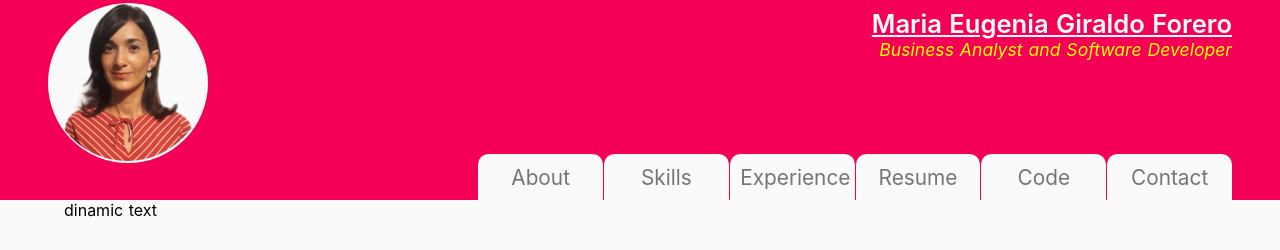
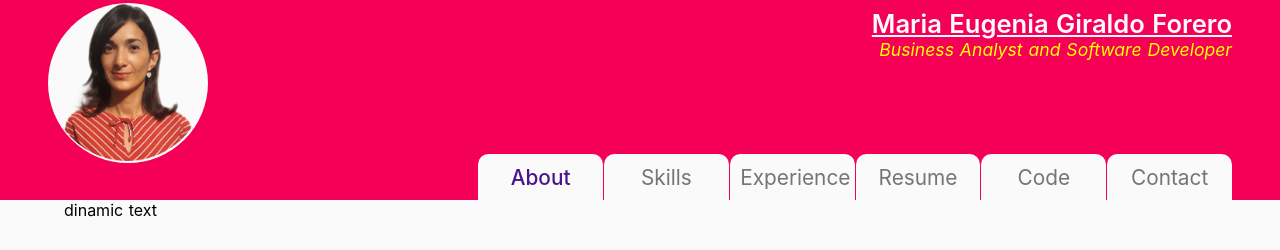
Before and after one commit to mariadriada/maria-driada, a Nuxt app: page /menu in a window 1280 px wide. In both pictures the pointer is over the item "About". Shown: the top 250 px of the page. Built offline with nearby package versions, Linux system fonts and the light colour scheme.

Commit message:
:hover efect active on  li option of menu

```diff
--- a/components/menu/Option.vue
+++ b/components/menu/Option.vue
@@ -50,11 +50,11 @@ export default {
   font-size: 1.3em;
   border-radius: 0.5em 0.5em 0 0;
   cursor: pointer;
+}
 
-  :hover {
-    color: #4A148C;
-    font-weight: 500;
-  }
+li:hover {
+  color: #4A148C;
+  font-weight: 500;
 }
 
 .active {
```
